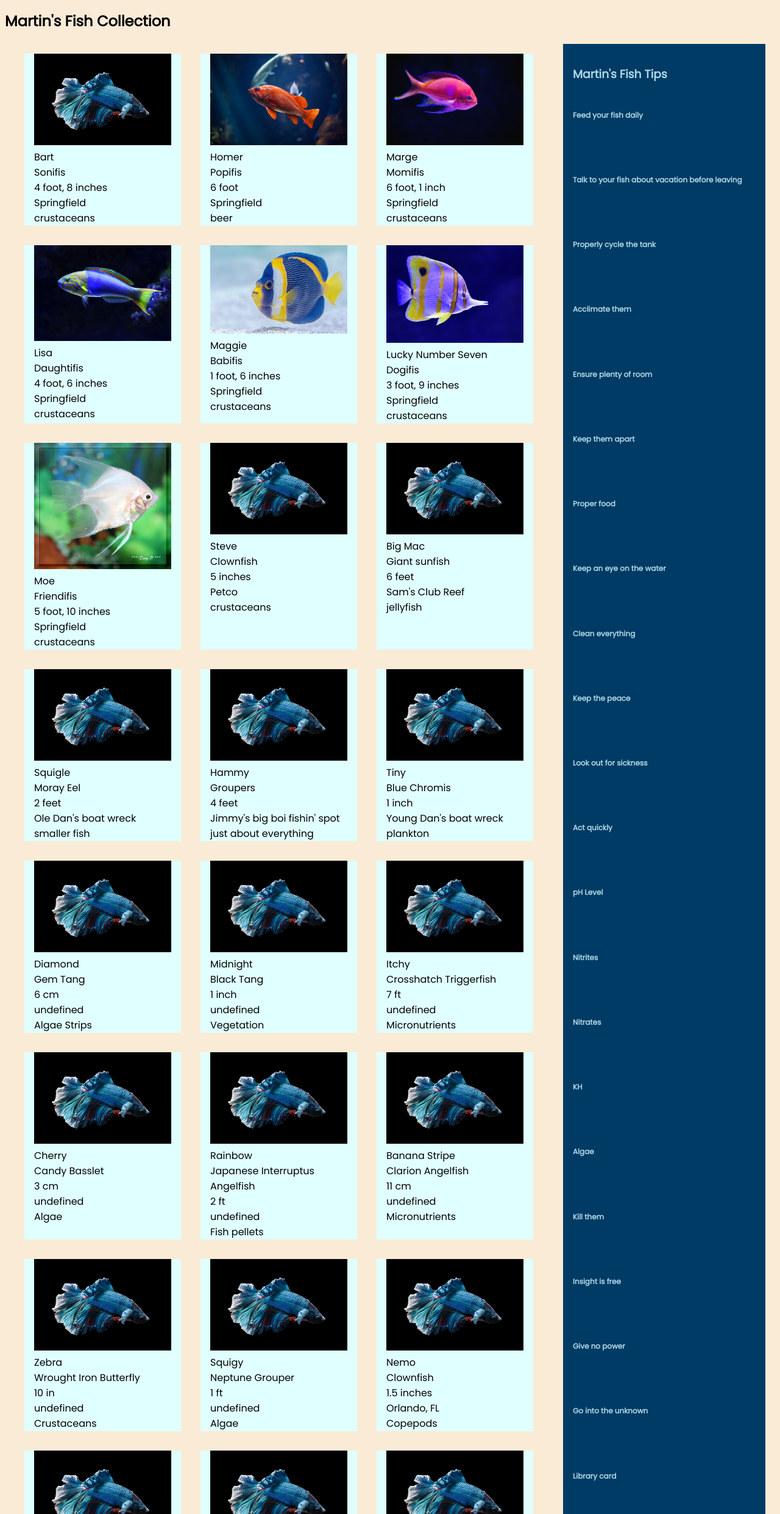
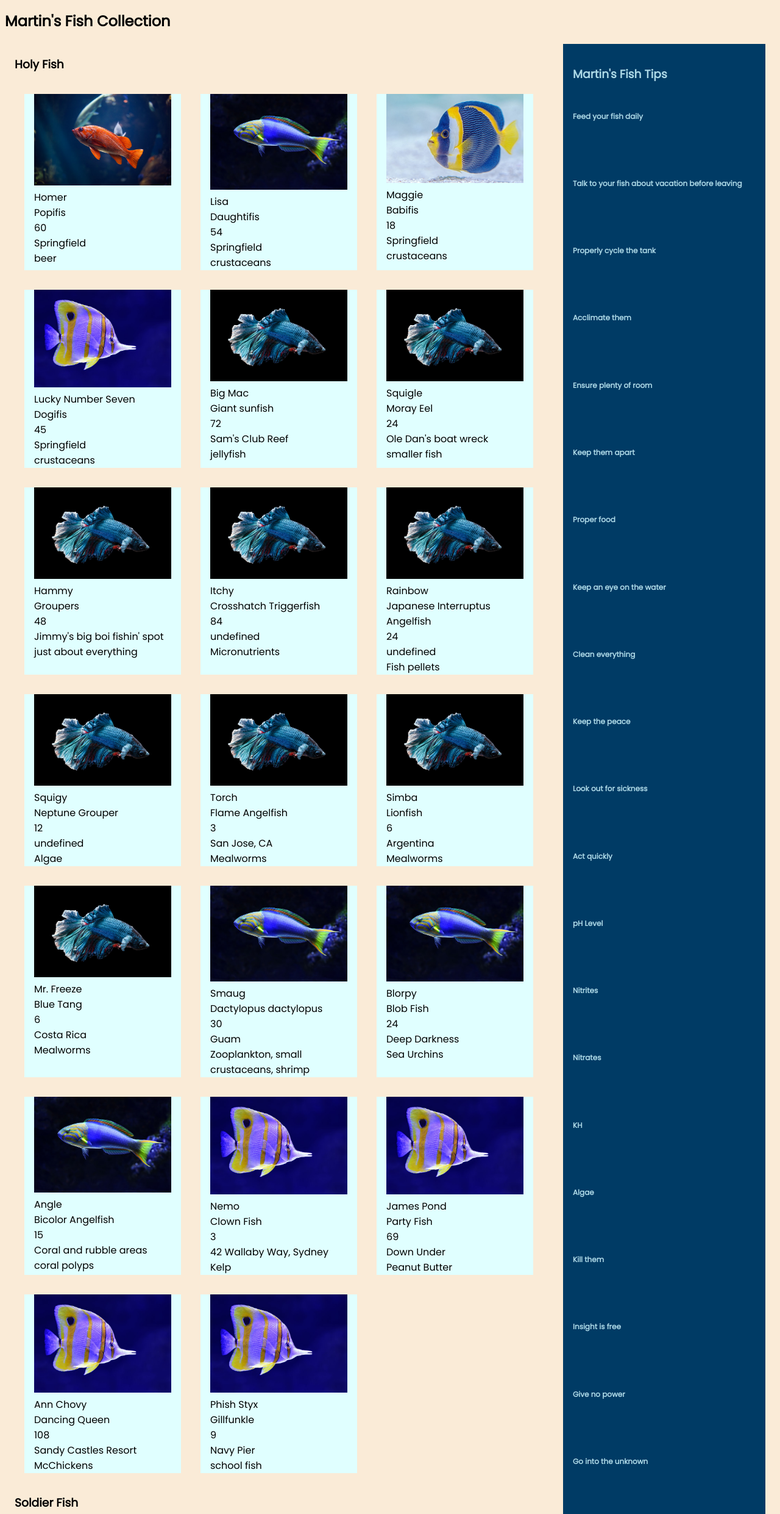
Before and after one commit to blaker814/martins-aquarium, a plain HTML site: page index.html in a window 1280 px wide. Shown: the part 211-2693 px from the top of the page at 61% size. Drawn offline with Linux system fonts and the light colour scheme.

Commit message:
sorted fish

```diff
--- a/css/main.css
+++ b/css/main.css
@@ -31,3 +31,7 @@ body {
 	width: 100%;
 	height: auto;
 }
+
+.fishHeader {
+	width: 100%;
+}
--- a/scripts/fish/FishDataProvider.js
+++ b/scripts/fish/FishDataProvider.js
@@ -7,7 +7,7 @@ const fishCollection = [
         },
         givenName: "Bart",
         species: "Sonifis",
-        size: "4 foot, 8 inches",
+        size: 56,
         diet: "crustaceans",
         harvestLocation: "Springfield"
     },
@@ -19,7 +19,7 @@ const fishCollection = [
         },
         givenName: "Homer",
         species: "Popifis",
-        size: "6 foot",
+        size: 60,
         diet: "beer",
         harvestLocation: "Springfield"
     },
@@ -31,7 +31,7 @@ const fishCollection = [
         },
         givenName: "Marge",
         species: "Momifis",
-        size: "6 foot, 1 inch",
+        size: 73,
         diet: "crustaceans",
         harvestLocation: "Springfield"
     },
@@ -43,7 +43,7 @@ const fishCollection = [
         },
         givenName: "Lisa",
         species: "Daughtifis",
-        size: "4 foot, 6 inches",
+        size: 54,
         diet: "crustaceans",
         harvestLocation: "Springfield"
     },
@@ -55,7 +55,7 @@ const fishCollection = [
         },
         givenName: "Maggie",
         species: "Babifis",
-        size: "1 foot, 6 inches",
+        size: 18,
         diet: "crustaceans",
         harvestLocation: "Springfield"
     },
@@ -67,7 +67,7 @@ const fishCollection = [
         },
         givenName: "Lucky Number Seven",
         species: "Dogifis",
-        size: "3 foot, 9 inches",
+        size: 45,
         diet: "crustaceans",
         harvestLocation: "Springfield"
     },
@@ -79,7 +79,7 @@ const fishCollection = [
         },
         givenName: "Moe",
         species: "Friendifis",
-        size: "5 foot, 10 inches",
+        size: 70,
         diet: "crustaceans",
         harvestLocation: "Springfield"
     },
@@ -90,7 +90,7 @@ const fishCollection = [
             alt: "Beautiful Blue Fish"
         },
         givenName: "Steve",
-		size: "5 inches",
+		size: 5,
 		diet: "crustaceans",
 		species: "Clownfish",
 		harvestLocation: "Petco"
@@ -102,7 +102,7 @@ const fishCollection = [
             alt: "Beautiful Blue Fish"
         },
         givenName: "Big Mac",
-		size: "6 feet",
+		size: 72,
 		diet: "jellyfish",
 		species: "Giant sunfish",
 		harvestLocation: "Sam's Club Reef"
@@ -114,7 +114,7 @@ const fishCollection = [
             alt: "Beautiful Blue Fish"
         },
         givenName: "Squigle",
-		size: "2 feet",
+		size: 24,
 		diet: "smaller fish",
 		species: "Moray Eel",
 		harvestLocation: "Ole Dan's boat wreck"
@@ -126,7 +126,7 @@ const fishCollection = [
             alt: "Beautiful Blue Fish"
         },
         givenName: "Hammy",
-		size: "4 feet",
+		size: 48,
 		diet: "just about everything",
 		species: "Groupers",
 		harvestLocation: "Jimmy's big boi fishin' spot"
@@ -138,7 +138,7 @@ const fishCollection = [
             alt: "Beautiful Blue Fish"
         },
         givenName: "Tiny",
-		size: "1 inch",
+		size: 1,
 		diet: "plankton",
 		species: "Blue Chromis",
 		harvestLocation: "Young Dan's boat wreck"
@@ -151,7 +151,7 @@ const fishCollection = [
         },
         species: "Gem Tang",
         givenName: "Diamond",
-        size: "6 cm",
+        size: .5,
         diet: "Algae Strips",
         havestLocation: "South Africa"
     },
@@ -163,7 +163,7 @@ const fishCollection = [
         },
         species: "Black Tang",
         givenName: "Midnight",
-        size: "1 inch",
+        size: 1,
         diet: "Vegetation",
         havestLocation: "Croatia"
     },
@@ -175,7 +175,7 @@ const fishCollection = [
         },
         species: "Crosshatch Triggerfish",
         givenName: "Itchy",
-        size: "7 ft",
+        size: 84,
         diet: "Micronutrients",
         havestLocation: "Blue Hole"
     },
@@ -187,7 +187,7 @@ const fishCollection = [
         },
         species: "Candy Basslet",
         givenName: "Cherry",
-        size: "3 cm",
+        size: .3,
         diet: "Algae",
         havestLocation: "Brazil"
     },
@@ -199,7 +199,7 @@ const fishCollection = [
         },
         species: "Japanese Interruptus Angelfish",
         givenName: "Rainbow",
-        size: "2 ft",
+        size: 24,
         diet: "Fish pellets",
         havestLocation: "South Africa"
     },
@@ -211,7 +211,7 @@ const fishCollection = [
         },
         species: "Clarion Angelfish",
         givenName: "Banana Stripe",
-        size: "11 cm",
+        size: 1,
         diet: "Micronutrients",
         havestLocation: "Antiqua"
     },
@@ -223,7 +223,7 @@ const fishCollection = [
         },
         species: "Wrought Iron Butterfly",
         givenName: "Zebra",
-        size: "10 in",
+        size: 10,
         diet: "Crustaceans",
         havestLocation: "Croatia"
     },
@@ -235,7 +235,7 @@ const fishCollection = [
         },
         species: "Neptune Grouper",
         givenName: "Squigy",
-        size: "1 ft",
+        size: 12,
         diet: "Algae",
         havestLocation: "Bahamas"
     },
@@ -247,7 +247,7 @@ const fishCollection = [
         },
         givenName: "Nemo",
         species: "Clownfish",
-        size: "1.5 inches",
+        size: 1.5,
         diet: "Copepods",
         harvestLocation: "Orlando, FL"
     },
@@ -259,7 +259,7 @@ const fishCollection = [
         },
         givenName: "Torch",
         species: "Flame Angelfish",
-        size: "3 inches",
+        size: 3,
         diet: "Mealworms",
         harvestLocation: "San Jose, CA"
     },
@@ -271,7 +271,7 @@ const fishCollection = [
         },
         givenName: "Rocky",
         species: "Blue Damselfish",
-        size: "2 inches",
+        size: 2,
         diet: "Copepods",
         harvestLocation: "Destin, FL"
     },
@@ -283,7 +283,7 @@ const fishCollection = [
         },
         givenName: "Rudy",
         species: "Copperband Butterflyfish",
-        size: "5 inches",
+        size: 5,
         diet: "Mealworms",
         harvestLocation: "Costa Rica"
     },
@@ -295,7 +295,7 @@ const fishCollection = [
         },
         givenName: "Simba",
         species: "Lionfish",
-        size: "6 inches",
+        size: 6,
         diet: "Mealworms",
         harvestLocation: "Argentina"
     },
@@ -307,7 +307,7 @@ const fishCollection = [
         },
         givenName: "Mr. Freeze",
         species: "Blue Tang",
-        size: "6 inches",
+        size: 6,
         diet: "Mealworms",
         harvestLocation: "Costa Rica"
     },
@@ -319,13 +319,13 @@ const fishCollection = [
         },
         givenName: "Frodo",
         species: "Yellow Tang",
-        size: "4 inches",
+        size: 4,
         diet: "Mealworms",
         harvestLocation: "Honolulu, HI"
     },
     {
         species: "Goldfish",
-        size: "4 inches",
+        size: 4,
         diet: "Fish Food",
         givenName: "Lockes",
         harvestLocation: "Wally World",
@@ -337,7 +337,7 @@ const fishCollection = [
     },
     {
         species: "Rainbow Trout",
-        size: "4 inches",
+        size: 4,
         diet: "Fish Food",
         givenName: "Treant",
         harvestLocation: "Lake Canada",
@@ -349,7 +349,7 @@ const fishCollection = [
     },
     {
         species: "Bluegill",
-        size: "4 inches",
+        size: 4,
         diet: "Fish Food",
         givenName: "Big Blue",
         harvestLocation: "Friend's Place",
@@ -367,7 +367,7 @@ const fishCollection = [
         },
         givenName: "Bart",
         species: "Bartfish",
-        size: "4 inches",
+        size: 4,
         harvestLocation: "Springfield",
         diet: "butterfinger"
     },
@@ -451,7 +451,7 @@ const fishCollection = [
             alt: "Beautiful Rainbow Fish"
         },
         species: "Male Beta",
-        size: "2 inches",
+        size: 2,
         diet: "Flies",
         harvestLocation: "Beaches of Walmart",
     },
@@ -463,7 +463,7 @@ const fishCollection = [
             alt: "Beautiful Rainbow Fish"
         },
         species: "Blob Fish",
-        size: "2 feet",
+        size: 24,
         diet: "Sea Urchins",
         harvestLocation: "Deep Darkness",
     },
@@ -475,7 +475,7 @@ const fishCollection = [
             alt: "Beautiful Rainbow Fish"
         },
         species: "Crazinus Fishifus",
-        size: "5 inches",
+        size: 5,
         diet: "algae",
         harvestLocation: "Beaches of Walmart",
     },
@@ -487,7 +487,7 @@ const fishCollection = [
             alt: "Beautiful Rainbow Fish"
         },
         species: "Male Dopey Fish",
-        size: "22 inches",
+        size: 22,
         diet: "Diet Fish Kibble",
         harvestLocation: "Gerrys Air Balloon and Fish Emporium",
     },
@@ -499,7 +499,7 @@ const fishCollection = [
             alt: "Beautiful Rainbow Fish"
         },
         species: "Who knows?",
-        size: "1 inch",
+        size: 1,
         diet: "Other fish",
         harvestLocation: "Lake",
     },
@@ -511,7 +511,7 @@ const fishCollection = [
             alt: "Beautiful Rainbow Fish"
         },
         species: "Male Clown Fish",
-        size: "2 inches",
+        size: 2,
         diet: "Tears",
         harvestLocation: "P. Sherman, 42 Wallaby Way, Sydney",
     },
@@ -523,7 +523,7 @@ const fishCollection = [
             alt: "Beautiful Rainbow Fish"
         },
         species: "Royal Blue Tang",
-        size: "18 cm",
+        size: 1.2,
         diet: "crustaceans",
         harvestLocation: "Pizza Planet"
     },
@@ -535,7 +535,7 @@ const fishCollection = [
             alt: "Beautiful Rainbow Fish"
         },
         species: "Arc-Eye Hawkfish",
-        size: "20 cm",
+        size: 2,
         diet: "shrimp and other small fishes",
         harvestLocation: "Seaward reefs in the pacific ocean"
     },
@@ -547,7 +547,7 @@ const fishCollection = [
             alt: "Beautiful Rainbow Fish"
         },
         species: "Bartletts' Anthias",
-        size: "9 cm",
+        size: .9,
         diet: "zooplankton",
         harvestLocation: "Coral reef in the western Pacific ocean"
     },
@@ -559,7 +559,7 @@ const fishCollection = [
             alt: "Beautiful Rainbow Fish"
         },
         species: "Axilspot Wrasse",
-        size: "20 cm",
+        size: 2,
         diet: "mollusks",
         harvestLocation: "A clear lagoon"
     },
@@ -571,7 +571,7 @@ const fishCollection = [
             alt: "Beautiful Rainbow Fish"
         },
         species: "Bicolor Angelfish",
-        size: "15 cm",
+        size: 15,
         diet: "coral polyps",
         harvestLocation: "Coral and rubble areas"
     },
@@ -583,7 +583,7 @@ const fishCollection = [
             alt: "Beautiful Rainbow Fish"
         },
         species: "Bignose Unicornfish",
-        size: "55 cm",
+        size: 55,
         diet: "zooplankton",
         harvestLocation: "Deep lagoon"
     },
@@ -595,7 +595,7 @@ const fishCollection = [
         },
         givenName: "Guppi Goldenberg",
         species: "Pleebon Flounder",
-        size: "2 inches",
+        size: 2,
         diet: "Turtle Turds",
         harvestLocation: "Over Yonder"
     },
@@ -607,7 +607,7 @@ const fishCollection = [
         },
         givenName: "Sushi",
         species: "Male Beta",
-        size: "2 inches",
+        size: 2,
         diet: "Flies",
         harvestLocation: "Beaches of Walmart"
     },
@@ -619,7 +619,7 @@ const fishCollection = [
         },
         givenName: "Nemo",
         species: "Clown Fish",
-        size: "3 inches minus one fin",
+        size: 3,
         diet: "Kelp",
         harvestLocation: "42 Wallaby Way, Sydney"
     },
@@ -631,7 +631,7 @@ const fishCollection = [
         },
         givenName: "James Pond",
         species: "Party Fish",
-        size: "69cm",
+        size: 69,
         diet: "Peanut Butter",
         harvestLocation: "Down Under"
     },
@@ -643,7 +643,7 @@ const fishCollection = [
         },
         givenName: "Ann Chovy",
         species: "Dancing Queen",
-        size: "9 feet",
+        size: 108,
         diet: "McChickens",
         harvestLocation: "Sandy Castles Resort"
     },
@@ -655,7 +655,7 @@ const fishCollection = [
         },
         givenName: "Phish Styx",
         species: "Gillfunkle",
-        size: "3 big toes",
+        size: 9,
         diet: "school fish",
         harvestLocation: "Navy Pier"
     }
@@ -664,3 +664,33 @@ const fishCollection = [
 export const useFish = () => {
     return fishCollection.slice()
 }
+
+export const mostHolyFish = () => {
+    const holyFishes = [];
+    for (const fish of fishCollection) {
+        if (fish.size % 3 === 0) {
+            holyFishes.push(fish);
+        }
+    }
+    return holyFishes;
+}
+
+export const mostSoldierFish = () => {
+    const soldierFishes = [];
+    for (const fish of fishCollection) {
+        if (fish.size % 3 !== 0 && fish.size % 5 === 0) {
+            soldierFishes.push(fish);
+        }
+    }
+    return soldierFishes;
+}
+
+export const mostUnworthyFish = () => {
+    const unworthyFishes = [];
+    for (const fish of fishCollection) {
+        if (fish.size % 3 !== 0 && fish.size % 5 !== 0) {
+            unworthyFishes.push(fish);
+        }
+    }
+    return unworthyFishes;
+}
--- a/scripts/fish/FishList.js
+++ b/scripts/fish/FishList.js
@@ -1,21 +1,43 @@
-import { useFish } from "./FishDataProvider.js"
+import { useFish, mostHolyFish, mostSoldierFish, mostUnworthyFish } from "./FishDataProvider.js"
 import { Fish } from "./Fish.js"
 
 export const FishList = () => {
 
     const contentElement = document.querySelector(".fishList")
     const fishes = useFish()
+    const holyFish = mostHolyFish();
+    const soldierFish = mostSoldierFish();
+    const unworthyFish = mostUnworthyFish();
 
     // Generate all of the HTML for all of the fish
-    let fishHTMLRepresentations = ""
-    for (const fish of fishes) {
-        fishHTMLRepresentations += Fish(fish);
+    let holyFishHTMLRepresentations = "";
+    for (const fish of holyFish) {
+        holyFishHTMLRepresentations += Fish(fish);
     }
 
+    contentElement.innerHTML += `
+            <h3 class="fishHeader">Holy Fish</h3>
+            ${holyFishHTMLRepresentations}
+    `
+
+    let soldierFishHTMLRepresentations = "";
+    for (const fish of soldierFish) {
+        soldierFishHTMLRepresentations += Fish(fish);
+    }
+
+    contentElement.innerHTML += `
+            <h3 class="fishHeader">Soldier Fish</h3>
+            ${soldierFishHTMLRepresentations}
+    `
+
+    let unworthyFishHTMLRepresentations = "";
+    for (const fish of unworthyFish) {
+        unworthyFishHTMLRepresentations += Fish(fish);
+    }
+
+    contentElement.innerHTML += `
+            <h3 class="fishHeader">Unworthy Fish</h3>
+            ${unworthyFishHTMLRepresentations}
+    `
     // Add a section, and all of the fish to the DOM
-    contentElement.innerHTML += `
-        <article class="fishList">
-            ${fishHTMLRepresentations}
-        </article>
-    `
 }
--- a/scripts/main.js
+++ b/scripts/main.js
@@ -1,4 +1,4 @@
-import { useFish } from './fish/FishDataProvider.js'
+import { useFish, mostHolyFish, mostSoldierFish, mostUnworthyFish } from './fish/FishDataProvider.js'
 import { FishList } from './fish/FishList.js'
 import { inputTips } from './tips/TipDataProvider.js';
 import { TipList } from './tips/TipList.js';
@@ -28,3 +28,7 @@ for (const loc of allThePlaces) {
 }
 
 LocationList();
+
+// mostHolyFish();
+// mostSoldierFish();
+// mostUnworthyFish();
```
